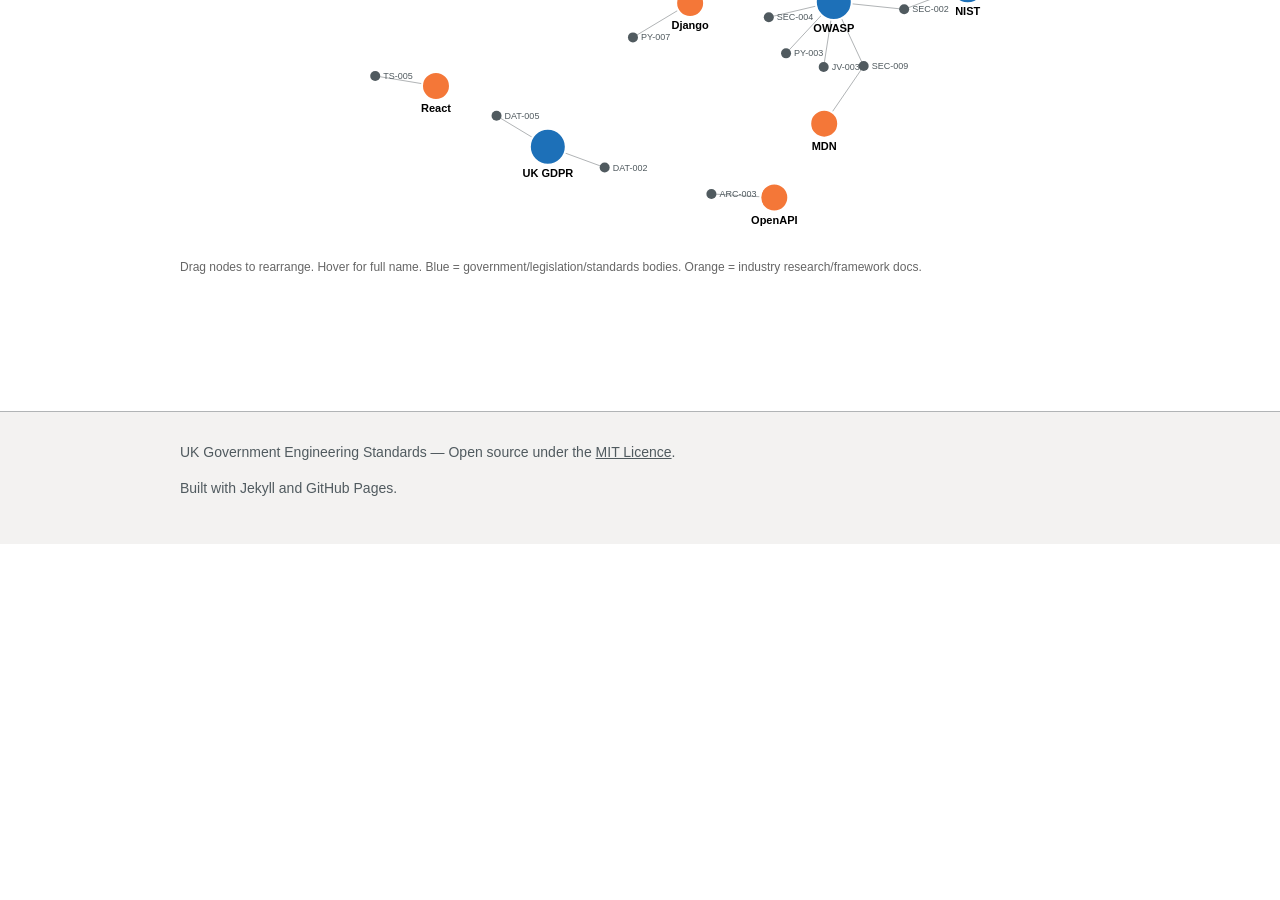
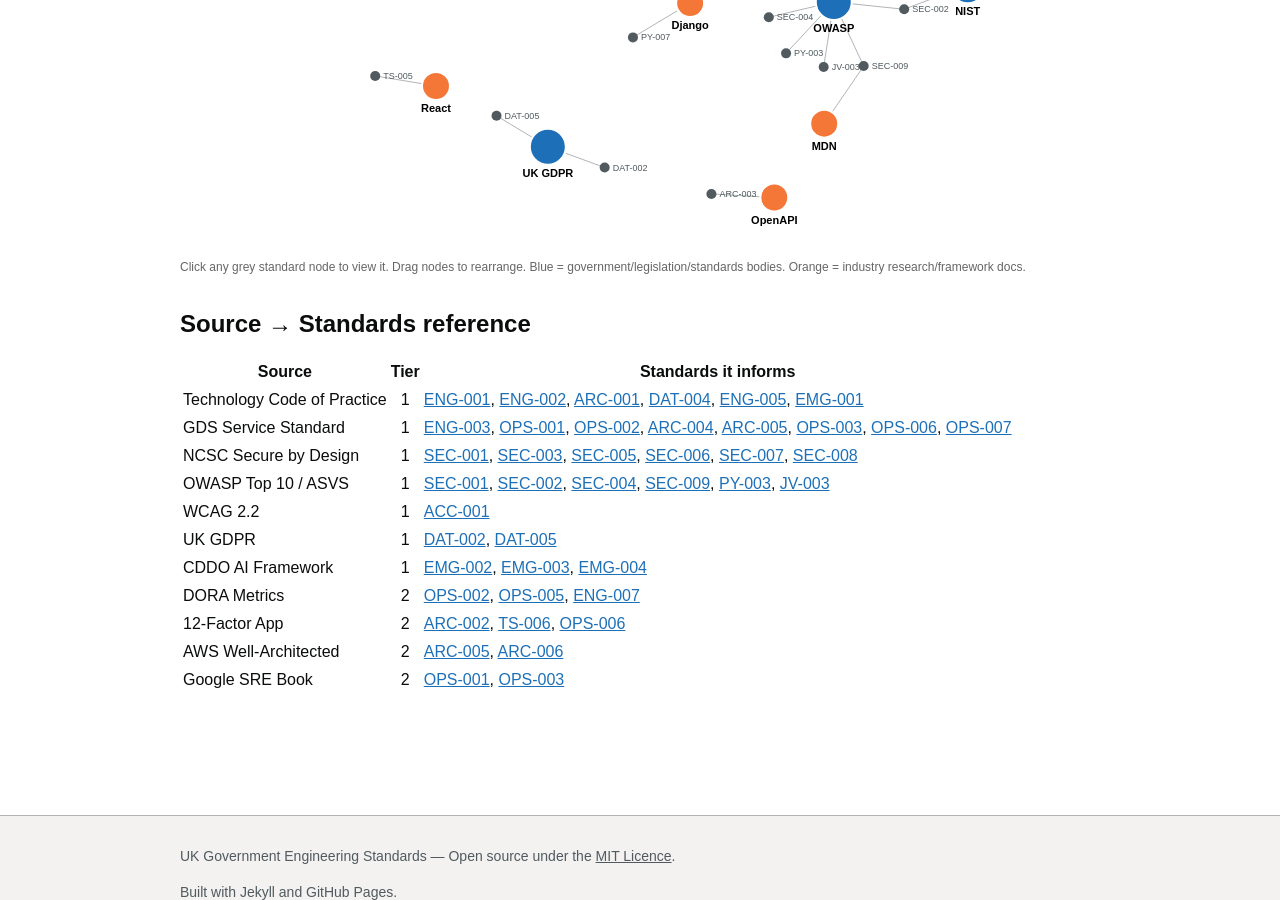
Before and after one commit to bv90dsit/Engineering_standards, a Jekyll site: the page built from docs/sources-graph.md, in a window 1280 px wide and 900 px high, scrolled down 1029 px. Built offline with Jekyll 4.4.1, drawn with Linux system fonts in a browser that asks for light colours; before the commit the page ends 1573 px from its top, so only the background shows below that.

Commit message:
Make sources graph functional — clickable nodes + reference table
Graph:
- Standard nodes are now clickable — takes you to the standard page
- Cursor changes to pointer on hover
- Tooltip says "(click to view)"

Below graph:
- Added Source → Standards reference table with hyperlinks
- Every standard ID is a link to its page on the site
- Shows tier number for each source
- Accessible fallback for the interactive graph

Co-Authored-By: Claude Opus 4.6 (1M context) <noreply@anthropic.com>

```diff
--- a/docs/sources-graph.md
+++ b/docs/sources-graph.md
@@ -63,8 +63,24 @@ svg { display: block; margin: 0 auto; }
 <svg id="graph" width="900" height="900"></svg>
 
 <p style="color:#666; font-size:12px; margin-top:8px;">
-  Drag nodes to rearrange. Hover for full name. Blue = government/legislation/standards bodies. Orange = industry research/framework docs.
+  Click any grey standard node to view it. Drag nodes to rearrange. Blue = government/legislation/standards bodies. Orange = industry research/framework docs.
 </p>
+
+## Source → Standards reference
+
+| Source | Tier | Standards it informs |
+|--------|:----:|---------------------|
+| Technology Code of Practice | 1 | [ENG-001](/Engineering_standards/standards/ENG-001/), [ENG-002](/Engineering_standards/standards/ENG-002/), [ARC-001](/Engineering_standards/standards/ARC-001/), [DAT-004](/Engineering_standards/standards/DAT-004/), [ENG-005](/Engineering_standards/standards/ENG-005/), [EMG-001](/Engineering_standards/standards/EMG-001/) |
+| GDS Service Standard | 1 | [ENG-003](/Engineering_standards/standards/ENG-003/), [OPS-001](/Engineering_standards/standards/OPS-001/), [OPS-002](/Engineering_standards/standards/OPS-002/), [ARC-004](/Engineering_standards/standards/ARC-004/), [ARC-005](/Engineering_standards/standards/ARC-005/), [OPS-003](/Engineering_standards/standards/OPS-003/), [OPS-006](/Engineering_standards/standards/OPS-006/), [OPS-007](/Engineering_standards/standards/OPS-007/) |
+| NCSC Secure by Design | 1 | [SEC-001](/Engineering_standards/standards/SEC-001/), [SEC-003](/Engineering_standards/standards/SEC-003/), [SEC-005](/Engineering_standards/standards/SEC-005/), [SEC-006](/Engineering_standards/standards/SEC-006/), [SEC-007](/Engineering_standards/standards/SEC-007/), [SEC-008](/Engineering_standards/standards/SEC-008/) |
+| OWASP Top 10 / ASVS | 1 | [SEC-001](/Engineering_standards/standards/SEC-001/), [SEC-002](/Engineering_standards/standards/SEC-002/), [SEC-004](/Engineering_standards/standards/SEC-004/), [SEC-009](/Engineering_standards/standards/SEC-009/), [PY-003](/Engineering_standards/standards/PY-003/), [JV-003](/Engineering_standards/standards/JV-003/) |
+| WCAG 2.2 | 1 | [ACC-001](/Engineering_standards/standards/ACC-001/) |
+| UK GDPR | 1 | [DAT-002](/Engineering_standards/standards/DAT-002/), [DAT-005](/Engineering_standards/standards/DAT-005/) |
+| CDDO AI Framework | 1 | [EMG-002](/Engineering_standards/standards/EMG-002/), [EMG-003](/Engineering_standards/standards/EMG-003/), [EMG-004](/Engineering_standards/standards/EMG-004/) |
+| DORA Metrics | 2 | [OPS-002](/Engineering_standards/standards/OPS-002/), [OPS-005](/Engineering_standards/standards/OPS-005/), [ENG-007](/Engineering_standards/standards/ENG-007/) |
+| 12-Factor App | 2 | [ARC-002](/Engineering_standards/standards/ARC-002/), [TS-006](/Engineering_standards/standards/TS-006/), [OPS-006](/Engineering_standards/standards/OPS-006/) |
+| AWS Well-Architected | 2 | [ARC-005](/Engineering_standards/standards/ARC-005/), [ARC-006](/Engineering_standards/standards/ARC-006/) |
+| Google SRE Book | 2 | [OPS-001](/Engineering_standards/standards/OPS-001/), [OPS-003](/Engineering_standards/standards/OPS-003/) |
 
 <script src="https://d3js.org/d3.v7.min.js"></script>
 <script>
@@ -110,8 +126,9 @@ data.tier2.forEach(s => {
   nodes.push({ id: s.id, label: s.label, group: "tier2", radius: 14 });
   s.standards.forEach(std => { stdSet.add(std); links.push({ source: s.id, target: std }); });
 });
+const baseUrl = "/Engineering_standards/standards/";
 stdSet.forEach(std => {
-  nodes.push({ id: std, label: std, group: "standard", radius: 5 });
+  nodes.push({ id: std, label: std, group: "standard", radius: 5, url: baseUrl + std + "/" });
 });
 
 const width = 900, height = 900;
@@ -141,13 +158,18 @@ const node = svg.append("g")
     .on("end", (e, d) => { if (!e.active) simulation.alphaTarget(0); d.fx = null; d.fy = null; })
   );
 
+// Make standard nodes clickable
+node.filter(d => d.group === "standard")
+  .style("cursor", "pointer")
+  .on("click", (e, d) => { if (d.url) window.location.href = d.url; });
+
 node.append("circle")
   .attr("r", d => d.radius)
   .attr("fill", d => d.group === "tier1" ? "#1d70b8" : d.group === "tier2" ? "#f47738" : "#505a5f")
   .attr("stroke", d => d.group === "standard" ? "none" : "#fff")
   .attr("stroke-width", d => d.group === "standard" ? 0 : 2);
 
-node.append("title").text(d => d.label.replace(/\n/g, " "));
+node.append("title").text(d => d.group === "standard" ? d.label + " (click to view)" : d.label.replace(/\n/g, " "));
 
 // Labels for sources only (standards are too small)
 node.filter(d => d.group !== "standard")
```
